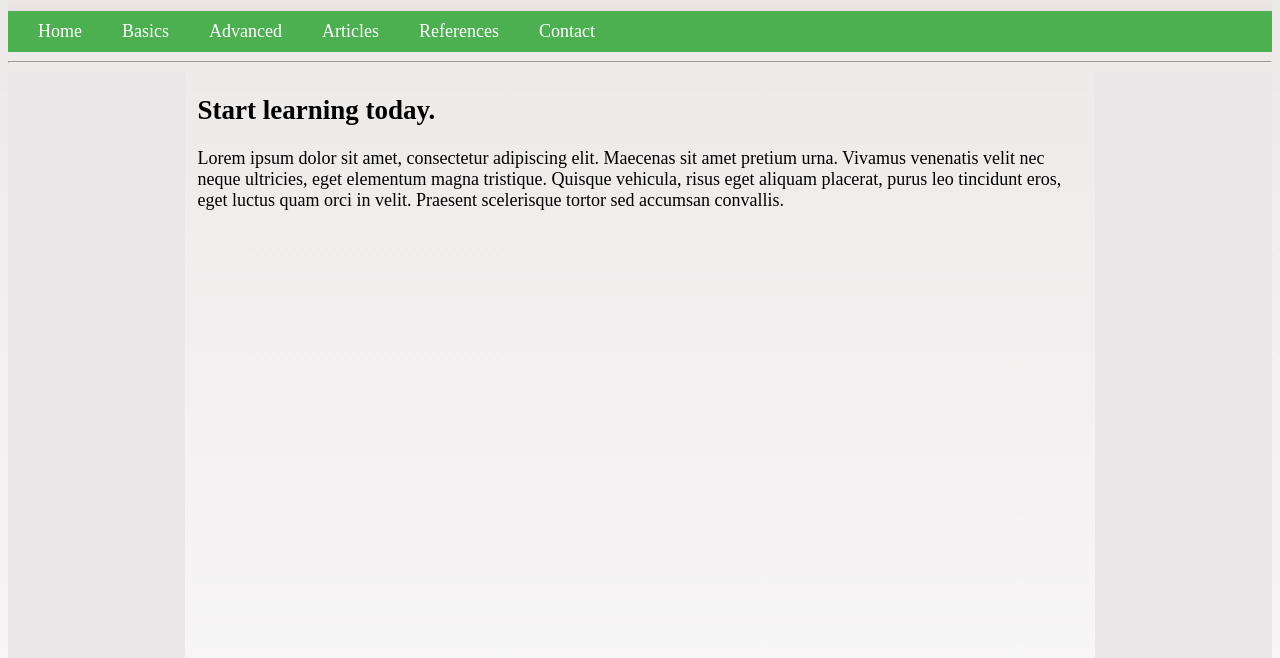
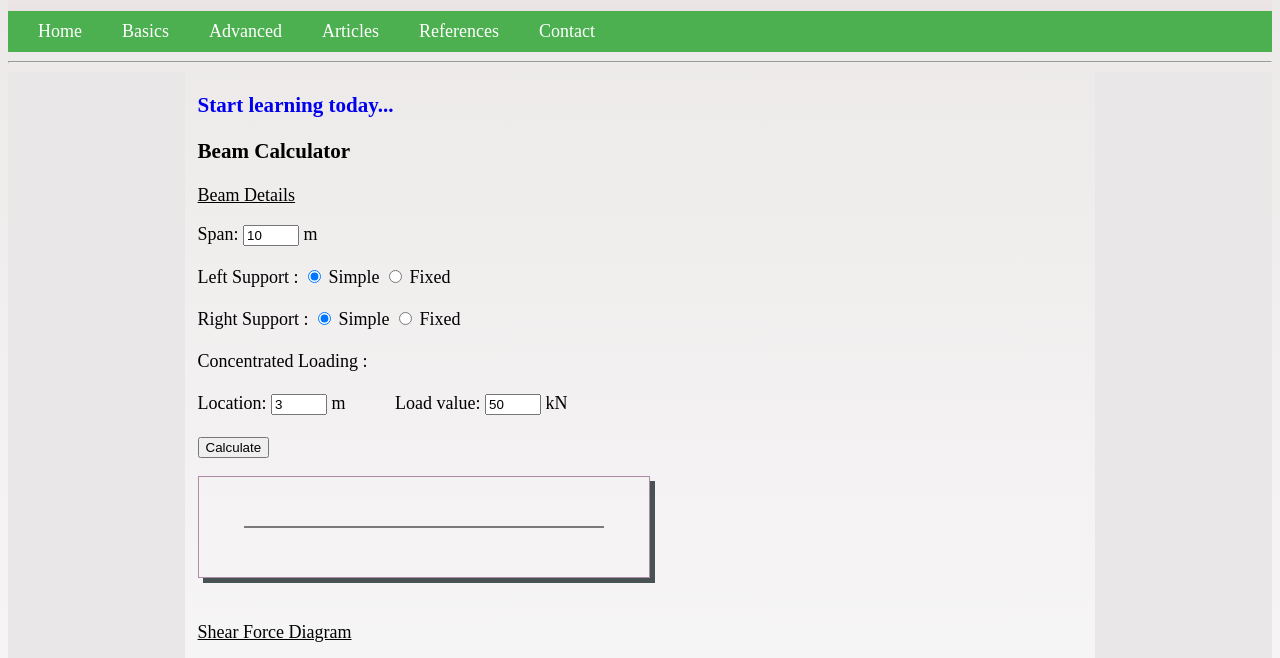
Before and after one commit to learnStructureEngineering/home, a plain HTML site: page index.html in a window 1280 px wide. Shown: the part 87-745 px from the top of the page. Drawn offline with Linux system fonts and the light colour scheme.

Commit message:
beam calculator added

```diff
--- a/index.html
+++ b/index.html
@@ -1,5 +1,6 @@
 <!DOCTYPE html>
 <html lang="en-US">
+
 <head>
     <meta name="description" content="Structure Engineering Tutorials">
     <meta name="keywords" content="Structure, Civil, Engineering">
@@ -10,8 +11,9 @@
     <title>Learn Structure</title>
 
 </head>
-<body >
-    <div class="header" >
+
+<body>
+    <div class="header">
         <img class="headerimage" src="images/logo.PNG" alt="">
         <h1 title="The site is under development" class="clipImage"> Learn Structural Engineering </h1>
 
@@ -36,14 +38,49 @@
         </div>
 
         <div class="column middleside">
-            <h2>Start learning today.</h2>
+            <h3><a href="pages/basics.html">Start learning today...</a></h3>
 
-            <p>
-                Lorem ipsum dolor sit amet, consectetur adipiscing elit. Maecenas sit amet pretium urna.
-                Vivamus venenatis velit nec neque ultricies, eget elementum magna tristique. Quisque vehicula, risus eget aliquam
-                placerat, purus leo tincidunt eros, eget luctus quam orci in velit. Praesent scelerisque tortor sed accumsan convallis.
-            </p>
+            <h3>Beam Calculator</h3>
 
+            <p><u> Beam Details </u> </p>
+            <form action="">
+                <label for="">Span: </label>
+                <input type="number" id="span" min="1" max="99" value="10">
+                <label for="">m</label>
+                <br><br>
+                <label for="">Left Support : </label>
+                <input type="radio" id="leftSimple" value="simple" name="leftsupport" checked>
+                <label for="leftSimple">Simple</label>
+                <input type="radio" id="leftFixed" value="fixed" name="leftsupport">
+                <label for="leftFixed">Fixed</label>
+                <br><br>
+                <label for="">Right Support : </label>
+                <input type="radio" id="rightSimple" value="simple" name="rightsupport" checked>
+                <label for="rightSimple">Simple</label>
+                <input type="radio" id="rightFixed" value="fixed" name="rightsupport">
+                <label for="rightFixed">Fixed</label>
+                <br><br>
+                <label for="">Concentrated Loading :</label> <br><br>
+                <label for="" title="distance of concentrated load from left support">Location:</label>
+                <input type="number" id="loadPos" min="0" max="99"
+                    title="distance of concentrated load from left support" value="3">
+                <label for="">m</label>
+                <label for="">&emsp; &emsp; Load value:</label>
+                <input type="number" id="load" min="0" max="99" value="50">
+                <label for="">kN</label>
+
+                <br><br>
+
+            </form>
+            <button onclick="beamCalculator()"> Calculate </button>
+            <p id="para"></p>
+
+            <canvas id="beamCanvas" width="450" height="100"></canvas>
+
+            <br><br>
+
+            <p><u>Shear Force Diagram</u> </p>
+            <canvas id="shearCanvas" width="450" height="150"> </canvas>
         </div>
 
         <div class="column rightside">
@@ -58,6 +95,7 @@
 
     <script src="javaScriptDemo.js"></script>
 </body>
+
 </html>
 
 <!--<form autocomplete="on" >
--- a/javaScriptDemo.js
+++ b/javaScriptDemo.js
@@ -1,6 +1,59 @@
-function getEmail(){
-	document.getElementById("author").innerHTML="abinashmandal33486@gmail.com";
+var beamCanvas = document.getElementById("beamCanvas");
+var ctxbeam = beamCanvas.getContext("2d");
+var width = beamCanvas.width;
+var height = beamCanvas.height;
+var startx = width / 10;
+var endx = 9 * width / 10;
+var starty = height / 2;
+
+drawLine(ctxbeam, startx, starty, endx, starty);
+
+
+function beamCalculator() {
+	var span = document.getElementById("span").value;
+	var load = document.getElementById("load").value;
+	var loadPos = document.getElementById("loadPos").value
+	var rxnB = load * loadPos / span;
+	var rxnA = load - rxnB;
+
+	var sfa = rxnA;
+	var sfl_left = rxnA;
+	var sfl_right = rxnA - load;
+	var sfb = -rxnB
+
+	//document.getElementById("para").innerHTML = sfl_left;
+
+	//shear force diagram
+	var shearCanvas = document.getElementById("shearCanvas");
+	var ctxshear = shearCanvas.getContext("2d");
+	width = shearCanvas.width;
+	height = shearCanvas.height;
+	ctxshear.clearRect(0, 0, shearCanvas.width, shearCanvas.height);
+	startx = width / 10;
+	endx = 9 * width / 10;
+	starty = height / 2;
+
+	drawLine(ctxshear, startx, starty, endx, starty);
+
+	var scalex = (endx - startx) / span;
+	var scaley;
+	if (rxnA > rxnB) {
+		scaley = 0.4 * height / rxnA;
+	}
+	else scaley = 0.4 * height / rxnB;
+
+
+	drawLine(ctxshear, startx, starty, startx, starty + sfa * scaley);
+	drawLine(ctxshear, startx, starty + sfa * scaley, startx + loadPos * scalex, starty + sfl_left * scaley);
+	drawLine(ctxshear, startx + loadPos * scalex, starty + sfl_left * scaley, startx + loadPos * scalex, starty + (sfl_left - load) * scaley);
+	drawLine(ctxshear, startx + loadPos * scalex, starty + (sfl_left - load) * scaley, startx + span * scalex, starty + (sfl_left - load) * scaley);
+	drawLine(ctxshear, startx + span * scalex, starty + (sfl_left - load) * scaley, startx + span * scalex, starty);
+
 }
-function printAuthor(){
-	window.alert("Hi this is owner of the website");
+
+function drawLine(ctx, x1, y1, x2, y2) {
+	ctx.beginPath();
+	ctx.moveTo(x1, y1);
+	ctx.lineTo(x2, y2);
+	ctx.stroke();
 }
--- a/myStyle.css
+++ b/myStyle.css
@@ -16,13 +16,17 @@ body {
 
 }
 
-.clipImage{
-    color: white;  /* Fallback: assume this color ON TOP of image */
-    background: url(images/back.jpg); /* Set the backround image */
-    -webkit-background-clip: text; /* clip the background to the text inside the tag*/
-    -webkit-text-fill-color: transparent; /* make the text transparent so
+.clipImage {
+    color: white;
+    /* Fallback: assume this color ON TOP of image */
+    background: url(images/back.jpg);
+    /* Set the backround image */
+    -webkit-background-clip: text;
+    /* clip the background to the text inside the tag*/
+    -webkit-text-fill-color: transparent;
+    /* make the text transparent so
                                            * the background shows through*/
- }
+}
 
 .headerimage {
     width: 80px;
@@ -30,9 +34,10 @@ body {
     padding-top: 12px;
     padding-right: 10px;
 }
+
 @media only screen and (max-width:768px) {
 
-    .headerimage{
+    .headerimage {
         padding-top: 30px;
     }
 }
@@ -153,3 +158,9 @@ a:link,
 a:visited {
     text-decoration: none;
 }
+
+canvas {
+
+    border: 1px solid rgb(173, 140, 168);
+    box-shadow: 5px 5px rgb(72, 82, 85);
+}
```
